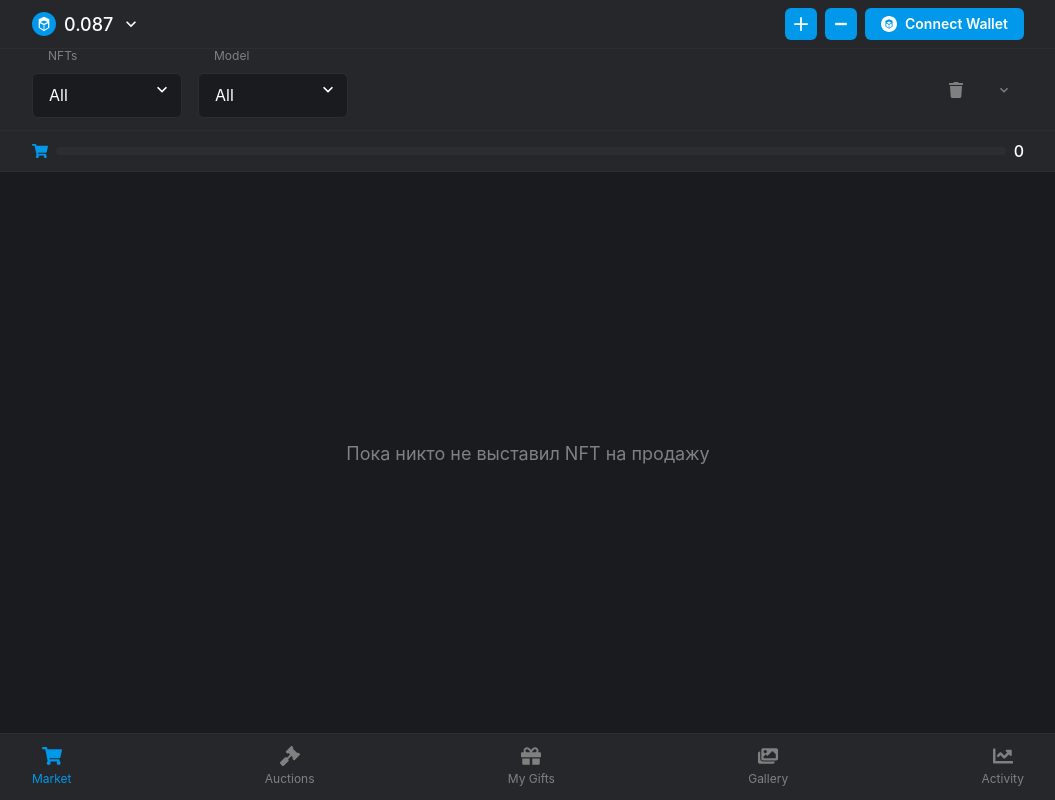
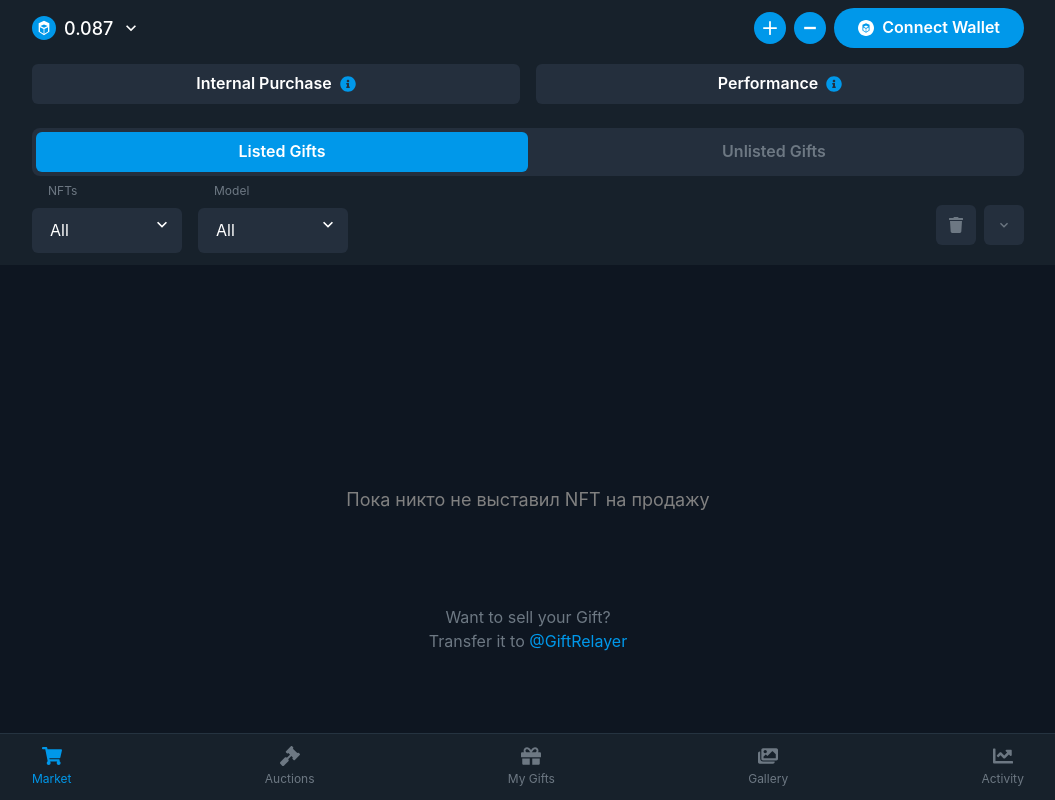
Before and after one commit to useriiefokrjkgjrkgkgkjkg/telegram-nft-marketplace, a Next.js app: page / in a window 1280 px wide. Shown: the whole page, without its empty margins (112-1167 px from the left). Built offline with nearby package versions, Linux system fonts and the light colour scheme.

Commit message:
Update interface to match Telegram style

```diff
--- a/app/page.tsx
+++ b/app/page.tsx
@@ -17,7 +17,7 @@ import {
   useToast,
 } from '@chakra-ui/react';
 import { AddIcon, MinusIcon, ChevronDownIcon } from '@chakra-ui/icons';
-import { FaShoppingCart, FaGavel, FaGift, FaImages, FaChartLine, FaRandom, FaTrash } from 'react-icons/fa';
+import { FaShoppingCart, FaGavel, FaGift, FaImages, FaChartLine, FaRandom, FaTrash, FaInfoCircle } from 'react-icons/fa';
 import { useState, useEffect } from 'react';
 import { keyframes } from '@emotion/react';
 import { Market } from './components/Market';
@@ -47,6 +47,7 @@ export default function Home() {
   const [balance] = useState('0.087');
   const [connectedWallet, setConnectedWallet] = useState<string | null>(null);
   const [activeTab, setActiveTab] = useState('market');
+  const [activeGiftsTab, setActiveGiftsTab] = useState('listed');
   const toast = useToast();
 
   // Загружаем сохраненный адрес кошелька при запуске
@@ -106,13 +107,14 @@ export default function Home() {
 
   // Обновляем цветовую схему
   const colors = {
-    bg: '#1A1B1E',
-    panel: '#25272A',
+    bg: '#0E1621',
+    panel: '#17212B',
     accent: '#0098EA',
     text: '#FFFFFF',
-    border: '#2C2D30',
-    muted: '#808080',
-    hover: '#2C2D30'
+    border: '#253340',
+    muted: '#6D7883',
+    hover: '#253340',
+    buttonBg: '#242F3D'
   };
 
   // Устанавливаем высоту для мини-приложения Telegram
@@ -189,8 +191,6 @@ export default function Home() {
     >
       {/* Верхняя панель */}
       <Box
-        borderBottom="1px solid"
-        borderColor={colors.border}
         bg={colors.panel}
       >
         <Container maxW="container.lg" py={2}>
@@ -218,7 +218,7 @@ export default function Home() {
                 size="sm"
                 bg={colors.accent}
                 color="white"
-                borderRadius="md"
+                borderRadius="full"
                 _hover={{
                   opacity: 0.9
                 }}
@@ -230,7 +230,7 @@ export default function Home() {
                 size="sm"
                 bg={colors.accent}
                 color="white"
-                borderRadius="md"
+                borderRadius="full"
                 _hover={{
                   opacity: 0.9
                 }}
@@ -239,14 +239,14 @@ export default function Home() {
               <Button
                 bg={colors.accent}
                 color="white"
-                size="sm"
+                size="md"
                 onClick={connectWallet}
                 _hover={{
                   opacity: 0.9
                 }}
                 transition="all 0.2s"
-                borderRadius="md"
-                px={4}
+                borderRadius="full"
+                px={6}
                 leftIcon={<SmallTonLogo />}
               >
                 {connectedWallet ? 'Кошелек подключен' : 'Connect Wallet'}
@@ -256,10 +256,66 @@ export default function Home() {
         </Container>
       </Box>
 
+      {/* Кнопки Internal Purchase и Performance */}
+      <Box bg={colors.panel} pt={2} pb={4}>
+        <Container maxW="container.lg">
+          <HStack spacing={4}>
+            <Button
+              variant="ghost"
+              color={colors.text}
+              bg={colors.buttonBg}
+              flex="1"
+              _hover={{ bg: colors.hover }}
+              rightIcon={<Icon as={FaInfoCircle} color={colors.accent} />}
+            >
+              Internal Purchase
+            </Button>
+            <Button
+              variant="ghost"
+              color={colors.text}
+              bg={colors.buttonBg}
+              flex="1"
+              _hover={{ bg: colors.hover }}
+              rightIcon={<Icon as={FaInfoCircle} color={colors.accent} />}
+            >
+              Performance
+            </Button>
+          </HStack>
+        </Container>
+      </Box>
+
+      {/* Табы Listed/Unlisted Gifts */}
+      <Box bg={colors.panel}>
+        <Container maxW="container.lg" py={2}>
+          <HStack spacing={0} bg={colors.buttonBg} borderRadius="lg" p={1}>
+            <Button
+              flex="1"
+              variant="ghost"
+              bg={activeGiftsTab === 'listed' ? colors.accent : 'transparent'}
+              color={activeGiftsTab === 'listed' ? 'white' : colors.muted}
+              onClick={() => setActiveGiftsTab('listed')}
+              _hover={{ bg: activeGiftsTab === 'listed' ? colors.accent : colors.hover }}
+              borderRadius="md"
+            >
+              Listed Gifts
+            </Button>
+            <Button
+              flex="1"
+              variant="ghost"
+              bg={activeGiftsTab === 'unlisted' ? colors.accent : 'transparent'}
+              color={activeGiftsTab === 'unlisted' ? 'white' : colors.muted}
+              onClick={() => setActiveGiftsTab('unlisted')}
+              _hover={{ bg: activeGiftsTab === 'unlisted' ? colors.accent : colors.hover }}
+              borderRadius="md"
+            >
+              Unlisted Gifts
+            </Button>
+          </HStack>
+        </Container>
+      </Box>
+
       {/* Фильтры */}
       <Box
-        borderBottom="1px solid"
-        borderColor={colors.border}
         bg={colors.panel}
       >
         <Container maxW="container.lg" py={3}>
@@ -271,16 +327,14 @@ export default function Home() {
                 </Text>
                 <Select
                   variant="filled"
-                  bg={colors.bg}
-                  border="1px solid"
-                  borderColor={colors.border}
+                  bg={colors.buttonBg}
+                  color={colors.text}
                   h="45px"
                   pt="3"
-                  color={colors.text}
                   icon={<ChevronDownIcon />}
                   defaultValue="all"
-                  _hover={{ borderColor: colors.accent }}
-                  transition="all 0.2s"
+                  _hover={{ bg: colors.hover }}
+                  borderRadius="md"
                 >
                   <option value="all">All</option>
                 </Select>
@@ -291,16 +345,14 @@ export default function Home() {
                 </Text>
                 <Select
                   variant="filled"
-                  bg={colors.bg}
-                  border="1px solid"
-                  borderColor={colors.border}
+                  bg={colors.buttonBg}
+                  color={colors.text}
                   h="45px"
                   pt="3"
-                  color={colors.text}
                   icon={<ChevronDownIcon />}
                   defaultValue="all"
-                  _hover={{ borderColor: colors.accent }}
-                  transition="all 0.2s"
+                  _hover={{ bg: colors.hover }}
+                  borderRadius="md"
                 >
                   <option value="all">All</option>
                 </Select>
@@ -312,6 +364,7 @@ export default function Home() {
                 icon={<Icon as={FaTrash} />}
                 variant="ghost"
                 color={colors.muted}
+                bg={colors.buttonBg}
                 _hover={{
                   color: colors.accent,
                   bg: colors.hover
@@ -323,6 +376,7 @@ export default function Home() {
                 icon={<ChevronDownIcon />}
                 variant="ghost"
                 color={colors.muted}
+                bg={colors.buttonBg}
                 _hover={{
                   color: colors.accent,
                   bg: colors.hover
@@ -330,42 +384,6 @@ export default function Home() {
                 transition="all 0.2s"
               />
             </HStack>
-          </HStack>
-        </Container>
-      </Box>
-
-      {/* Корзина с прогрессом */}
-      <Box
-        borderBottom="1px solid"
-        borderColor={colors.border}
-        bg={colors.panel}
-      >
-        <Container maxW="container.lg" py={2}>
-          <HStack>
-            <Icon
-              as={FaShoppingCart}
-              color={colors.accent}
-              _hover={{ opacity: 0.8 }}
-              transition="all 0.2s"
-              cursor="pointer"
-            />
-            <Progress
-              value={0}
-              size="sm"
-              flex="1"
-              borderRadius="full"
-              bg={colors.border}
-              sx={{
-                '& > div': {
-                  background: colors.accent,
-                  transition: 'all 0.3s'
-                }
-              }}
-            />
-            <Text
-              color={colors.text}
-              fontWeight="500"
-            >0</Text>
           </HStack>
         </Container>
       </Box>
@@ -378,6 +396,19 @@ export default function Home() {
         position="relative"
       >
         {renderContent()}
+
+        {/* Текст внизу основного контента */}
+        <Box
+          position="absolute"
+          bottom={20}
+          left="50%"
+          transform="translateX(-50%)"
+          textAlign="center"
+          color={colors.muted}
+        >
+          <Text>Want to sell your Gift?</Text>
+          <Text>Transfer it to <Text as="span" color={colors.accent}>@GiftRelayer</Text></Text>
+        </Box>
       </Box>
 
       {/* Нижняя навигация */}
```
